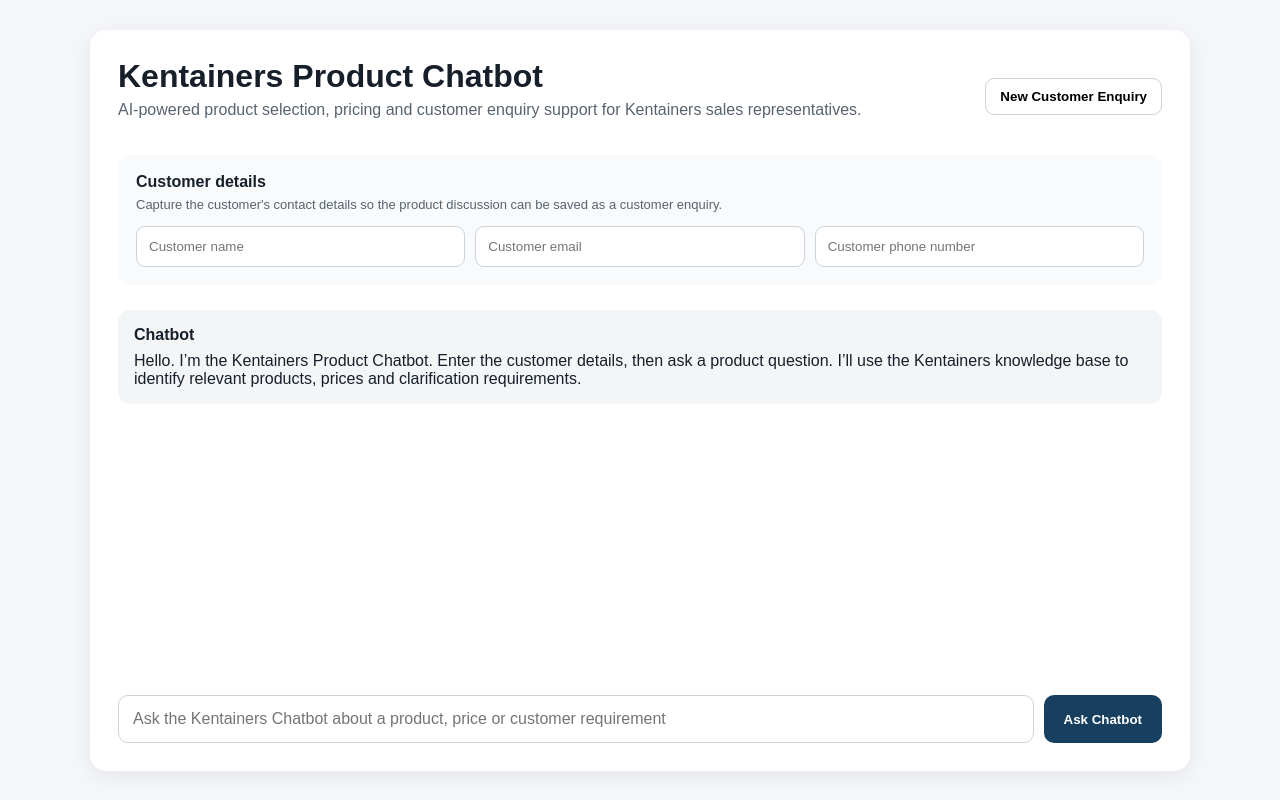
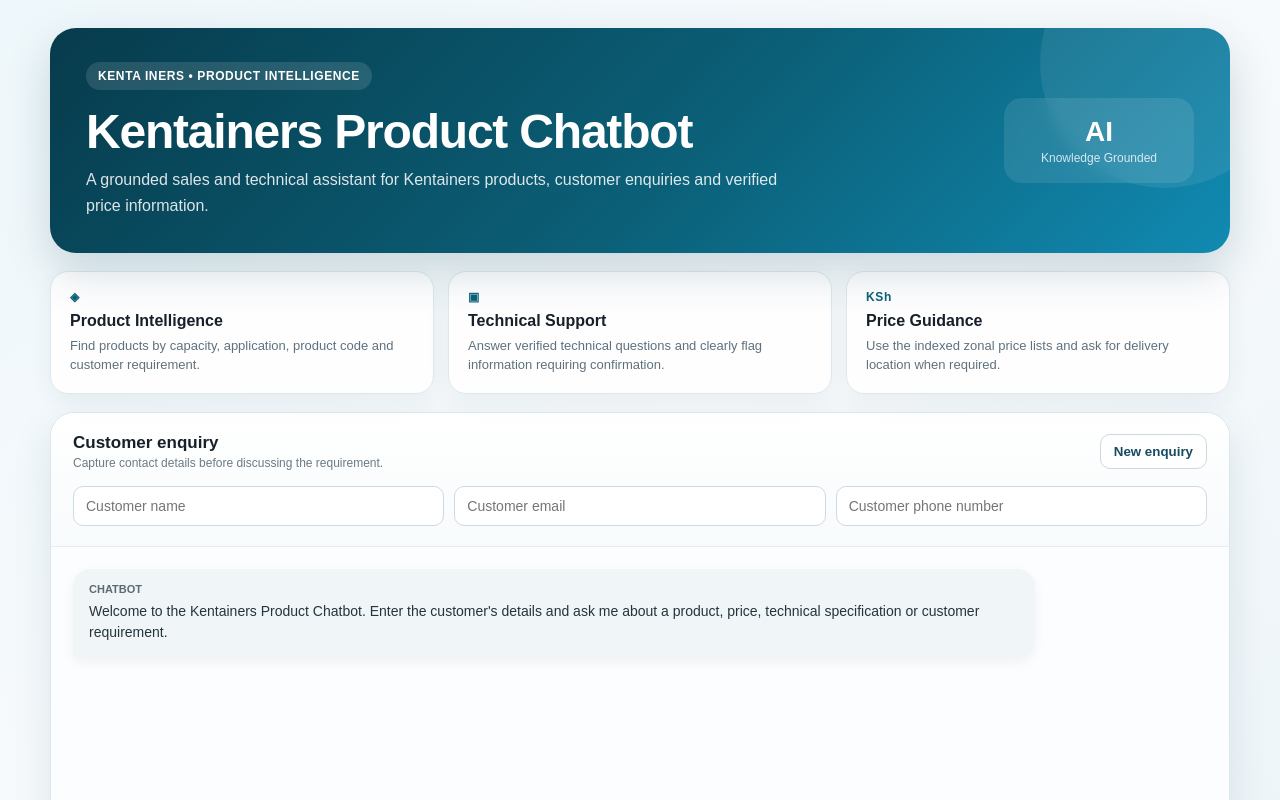
Before and after one commit to mangofredrick/Kentainers-Product-AI, a Next.js app: page / in a window 1280 px wide. Shown: the top 800 px of the page. Built offline with nearby package versions, Linux system fonts and the light colour scheme.

Commit message:
feat: add polished Kentainers chatbot UI

```diff
--- a/app/page.tsx
+++ b/app/page.tsx
@@ -1,6 +1,14 @@
 "use client";
 import {useState} from "react";
+
 type Message={role:"user"|"assistant";text:string;sources?:{document:string;page?:number}[];enquiryId?:string};
+
+const capabilities=[
+ {icon:"◈",title:"Product Intelligence",text:"Find products by capacity, application, product code and customer requirement."},
+ {icon:"▣",title:"Technical Support",text:"Answer verified technical questions and clearly flag information requiring confirmation."},
+ {icon:"KSh",title:"Price Guidance",text:"Use the indexed zonal price lists and ask for delivery location when required."}
+];
+
 export default function Home(){
  const[input,setInput]=useState("");
  const[customerName,setCustomerName]=useState("");
@@ -8,8 +16,13 @@
  const[customerPhone,setCustomerPhone]=useState("");
  const[enquiryId,setEnquiryId]=useState("");
  const[loading,setLoading]=useState(false);
- const[messages,setMessages]=useState<Message[]>([{role:"assistant",text:"Hello. I’m the Kentainers Product Chatbot. Enter the customer details, then ask a product question. I’ll use the Kentainers knowledge base to identify relevant products, prices and clarification requirements."}]);
- function newEnquiry(){setCustomerName("");setCustomerEmail("");setCustomerPhone("");setEnquiryId("");setInput("");setMessages([{role:"assistant",text:"New customer enquiry started. Enter the customer's name, email and phone number, then ask a product question."}]);}
+ const[messages,setMessages]=useState<Message[]>([{role:"assistant",text:"Welcome to the Kentainers Product Chatbot. Enter the customer's details and ask me about a product, price, technical specification or customer requirement."}]);
+
+ function newEnquiry(){
+  setCustomerName("");setCustomerEmail("");setCustomerPhone("");setEnquiryId("");setInput("");
+  setMessages([{role:"assistant",text:"New customer enquiry started. Enter the customer's name, email and phone number, then ask your product or technical question."}]);
+ }
+
  async function send(){
   const question=input.trim();
   if(!question||loading)return;
@@ -23,21 +36,67 @@
    const data=await res.json();
    if(data.enquiryId)setEnquiryId(data.enquiryId);
    setMessages(m=>[...m,{role:"assistant",text:data.answer||"I could not process that request.",sources:data.sources,enquiryId:data.enquiryId}]);
-  }catch{setMessages(m=>[...m,{role:"assistant",text:"The service is temporarily unavailable. Please try again."}]);}
-  finally{setLoading(false);}
+  }catch{
+   setMessages(m=>[...m,{role:"assistant",text:"The service is temporarily unavailable. Please try again."}]);
+  }finally{setLoading(false);}
  }
- return <main style={{maxWidth:1100,margin:"30px auto",padding:"0 20px"}}><div style={{background:"white",borderRadius:16,padding:28,boxShadow:"0 5px 25px rgba(0,0,0,.08)"}}>
-  <div style={{display:"flex",justifyContent:"space-between",gap:15,alignItems:"center",flexWrap:"wrap"}}><div><h1 style={{marginTop:0,marginBottom:6}}>Kentainers Product Chatbot</h1><p style={{color:"#58636f",marginTop:0}}>AI-powered product selection, pricing and customer enquiry support for Kentainers sales representatives.</p></div><button onClick={newEnquiry} disabled={loading} style={{padding:"10px 14px",border:"1px solid #ccd3da",borderRadius:9,background:"white",fontWeight:700}}>New Customer Enquiry</button></div>
-  <section style={{background:"#f8fafc",padding:18,borderRadius:12,margin:"20px 0"}}>
-   <div style={{display:"flex",justifyContent:"space-between",gap:10,flexWrap:"wrap"}}><strong>Customer details</strong>{enquiryId?<span style={{fontSize:12,color:"#286749",fontWeight:700}}>Enquiry ID: {enquiryId}</span>:null}</div>
-   <p style={{margin:"6px 0 14px",fontSize:13,color:"#58636f"}}>Capture the customer's contact details so the product discussion can be saved as a customer enquiry.</p>
-   <div style={{display:"grid",gridTemplateColumns:"repeat(auto-fit,minmax(220px,1fr))",gap:10}}>
-    <input value={customerName} onChange={e=>setCustomerName(e.target.value)} placeholder="Customer name" style={{padding:12,border:"1px solid #ccd3da",borderRadius:9}}/>
-    <input type="email" value={customerEmail} onChange={e=>setCustomerEmail(e.target.value)} placeholder="Customer email" style={{padding:12,border:"1px solid #ccd3da",borderRadius:9}}/>
-    <input type="tel" value={customerPhone} onChange={e=>setCustomerPhone(e.target.value)} placeholder="Customer phone number" style={{padding:12,border:"1px solid #ccd3da",borderRadius:9}}/>
+
+ return <main style={{minHeight:"100vh",background:"linear-gradient(145deg,#eef7fb 0%,#f7fafc 45%,#eaf3f8 100%)",padding:"28px 18px 50px"}}>
+  <div style={{maxWidth:1180,margin:"0 auto"}}>
+   <header style={{position:"relative",overflow:"hidden",borderRadius:26,padding:"34px 36px",background:"linear-gradient(135deg,#073b4c 0%,#0b6078 55%,#118ab2 100%)",color:"white",boxShadow:"0 18px 45px rgba(7,59,76,.18)"}}>
+    <div style={{position:"absolute",right:-60,top:-90,width:250,height:250,borderRadius:"50%",background:"rgba(255,255,255,.08)"}}/>
+    <div style={{position:"relative",display:"flex",justifyContent:"space-between",gap:25,alignItems:"center",flexWrap:"wrap"}}>
+     <div>
+      <div style={{display:"inline-flex",alignItems:"center",gap:8,padding:"7px 12px",borderRadius:999,background:"rgba(255,255,255,.12)",fontSize:12,fontWeight:800,letterSpacing:.6}}>KENTA INERS • PRODUCT INTELLIGENCE</div>
+      <h1 style={{fontSize:"clamp(30px,5vw,48px)",lineHeight:1.05,margin:"17px 0 10px",letterSpacing:-1.2}}>Kentainers Product Chatbot</h1>
+      <p style={{maxWidth:720,fontSize:16,lineHeight:1.6,margin:0,color:"rgba(255,255,255,.86)"}}>A grounded sales and technical assistant for Kentainers products, customer enquiries and verified price information.</p>
+     </div>
+     <div style={{minWidth:150,textAlign:"center",padding:"18px 20px",borderRadius:18,background:"rgba(255,255,255,.1)",backdropFilter:"blur(8px)"}}>
+      <div style={{fontSize:28,fontWeight:900}}>AI</div>
+      <div style={{fontSize:12,opacity:.8,marginTop:3}}>Knowledge Grounded</div>
+     </div>
+    </div>
+   </header>
+
+   <section style={{display:"grid",gridTemplateColumns:"repeat(auto-fit,minmax(230px,1fr))",gap:14,margin:"18px 0"}}>
+    {capabilities.map(c=><div key={c.title} style={{background:"rgba(255,255,255,.9)",border:"1px solid #dce8ee",borderRadius:18,padding:"18px 19px",boxShadow:"0 7px 24px rgba(18,59,76,.06)"}}><div style={{fontSize:12,fontWeight:900,color:"#0b6078",letterSpacing:.7}}>{c.icon}</div><h3 style={{margin:"8px 0 6px",fontSize:16}}>{c.title}</h3><p style={{margin:0,color:"#60717c",fontSize:13,lineHeight:1.5}}>{c.text}</p></div>)}
+   </section>
+
+   <div style={{background:"rgba(255,255,255,.96)",border:"1px solid #dbe7ed",borderRadius:24,boxShadow:"0 14px 40px rgba(18,59,76,.1)",overflow:"hidden"}}>
+    <section style={{padding:"20px 22px",borderBottom:"1px solid #e5edf1",background:"linear-gradient(180deg,#ffffff,#f8fbfc)"}}>
+     <div style={{display:"flex",justifyContent:"space-between",alignItems:"center",gap:15,flexWrap:"wrap"}}>
+      <div><div style={{fontWeight:900,fontSize:17}}>Customer enquiry</div><div style={{fontSize:12,color:"#6b7b84",marginTop:3}}>Capture contact details before discussing the requirement.</div></div>
+      <div style={{display:"flex",alignItems:"center",gap:9}}>{enquiryId&&<span style={{fontSize:11,fontWeight:800,color:"#087f5b",background:"#e8f8f1",padding:"7px 10px",borderRadius:999}}>Saved • {enquiryId}</span>}<button onClick={newEnquiry} disabled={loading} style={{padding:"9px 13px",border:"1px solid #cbd9e0",borderRadius:10,background:"white",fontWeight:800,color:"#174b5f",cursor:"pointer"}}>New enquiry</button></div>
+     </div>
+     <div style={{display:"grid",gridTemplateColumns:"repeat(auto-fit,minmax(210px,1fr))",gap:10,marginTop:16}}>
+      <input value={customerName} onChange={e=>setCustomerName(e.target.value)} placeholder="Customer name" style={inputStyle}/>
+      <input type="email" value={customerEmail} onChange={e=>setCustomerEmail(e.target.value)} placeholder="Customer email" style={inputStyle}/>
+      <input type="tel" value={customerPhone} onChange={e=>setCustomerPhone(e.target.value)} placeholder="Customer phone number" style={inputStyle}/>
+     </div>
+    </section>
+
+    <section style={{padding:"8px 22px 18px",minHeight:390,maxHeight:560,overflowY:"auto",background:"#fbfdfe"}}>
+     {messages.map((m,i)=><div key={i} style={{display:"flex",justifyContent:m.role==="user"?"flex-end":"flex-start",margin:"14px 0"}}>
+      <div style={{maxWidth:"82%",padding:"14px 16px",borderRadius:m.role==="user"?"18px 18px 5px 18px":"18px 18px 18px 5px",background:m.role==="user"?"linear-gradient(135deg,#0b6078,#118ab2)":"#f0f5f7",color:m.role==="user"?"white":"#24353d",boxShadow:"0 4px 12px rgba(0,0,0,.05)"}}>
+       <div style={{fontSize:11,fontWeight:900,opacity:.72,marginBottom:6}}>{m.role==="user"?"YOU":"CHATBOT"}</div>
+       <div style={{whiteSpace:"pre-wrap",lineHeight:1.55,fontSize:14}}>{m.text}</div>
+       {m.sources?.length?<div style={{marginTop:10,paddingTop:9,borderTop:"1px solid rgba(100,120,130,.18)",fontSize:10,color:"#64757d"}}>Source: {m.sources.map((s,j)=><span key={j}>{s.document}{s.page?`, p.${s.page}`:""}{j<m.sources!.length-1?" • ":""}</span>)}</div>:null}
+       {m.enquiryId?<div style={{marginTop:8,fontSize:10,color:"#087f5b",fontWeight:900}}>ENQUIRY SAVED: {m.enquiryId}</div>:null}
+      </div>
+     </div>)}
+     {loading&&<div style={{display:"flex",alignItems:"center",gap:9,color:"#60717c",fontSize:13,padding:"10px 2px"}}><span style={{width:8,height:8,borderRadius:"50%",background:"#118ab2",display:"inline-block"}}/> Chatbot is checking the Kentainers knowledge base…</div>}
+    </section>
+
+    <section style={{padding:"16px 22px 22px",borderTop:"1px solid #e4edf1",background:"white"}}>
+     <div style={{display:"flex",gap:10,alignItems:"stretch"}}>
+      <input value={input} onChange={e=>setInput(e.target.value)} onKeyDown={e=>e.key==="Enter"&&send()} placeholder="Ask about a product, price, dimensions, application or technical requirement…" style={{...inputStyle,flex:1,fontSize:14,padding:"14px 15px"}}/>
+      <button onClick={send} disabled={loading||!input.trim()} style={{minWidth:125,padding:"0 18px",border:0,borderRadius:12,background:loading||!input.trim()?"#b8c7ce":"#073b4c",color:"white",fontWeight:900,cursor:loading?"wait":"pointer"}}>{loading?"Checking…":"Ask Chatbot"}</button>
+     </div>
+     <div style={{fontSize:10,color:"#7a8990",marginTop:9}}>Answers are grounded in available Kentainers catalogue/website evidence. Confirm current commercial and engineering details before final quotation or installation.</div>
+    </section>
    </div>
-  </section>
-  <div style={{margin:"25px 0",minHeight:360}}>{messages.map((m,i)=><div key={i} style={{margin:"14px 0",padding:16,borderRadius:12,background:m.role==="user"?"#eef5ff":"#f3f5f7"}}><strong>{m.role==="user"?"You":"Chatbot"}</strong><div style={{marginTop:8,whiteSpace:"pre-wrap"}}>{m.text}</div>{m.sources?.length?<div style={{marginTop:10,fontSize:12,color:"#566"}}>Sources: {m.sources.map((s,j)=><span key={j}>{s.document}{s.page?`, p.${s.page}`:""}{j<m.sources!.length-1?"; ":""}</span>)}</div>:null}{m.enquiryId?<div style={{marginTop:8,fontSize:12,color:"#286749",fontWeight:700}}>Saved as customer enquiry: {m.enquiryId}</div>:null}</div>)}</div>
-  <div style={{display:"flex",gap:10}}><input value={input} onChange={e=>setInput(e.target.value)} onKeyDown={e=>e.key==="Enter"&&send()} placeholder="Ask the Kentainers Chatbot about a product, price or customer requirement" style={{flex:1,padding:14,border:"1px solid #ccd3da",borderRadius:10,fontSize:16}}/><button onClick={send} disabled={loading} style={{padding:"14px 20px",border:0,borderRadius:10,background:"#173f5f",color:"white",fontWeight:700}}>{loading?"Thinking...":"Ask Chatbot"}</button></div>
- </div></main>
+  </div>
+ </main>
 }
+
+const inputStyle:React.CSSProperties={padding:"11px 12px",border:"1px solid #ccdbe2",borderRadius:10,outline:"none",background:"white",color:"#1e3038",fontSize:14};
```
